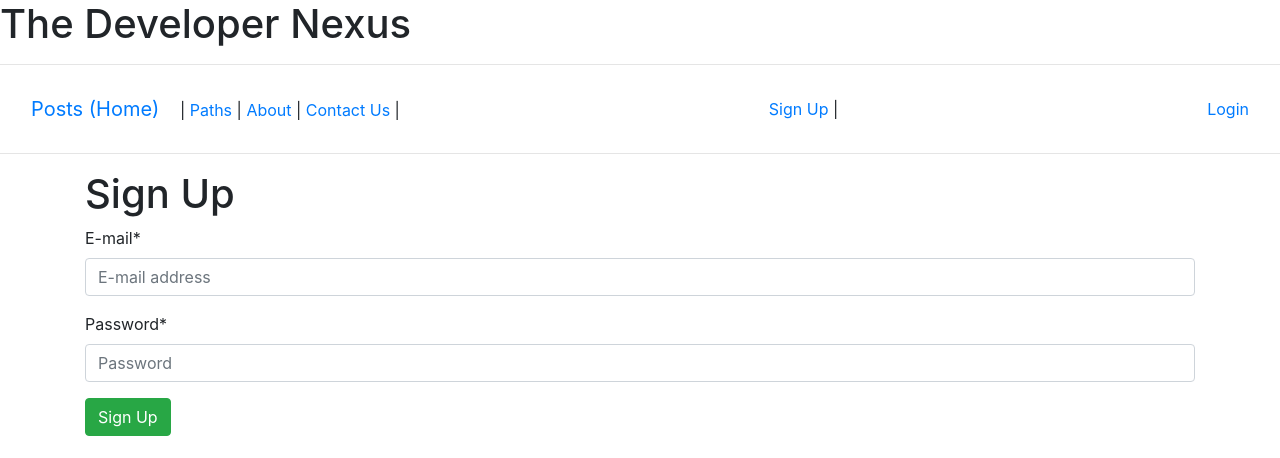
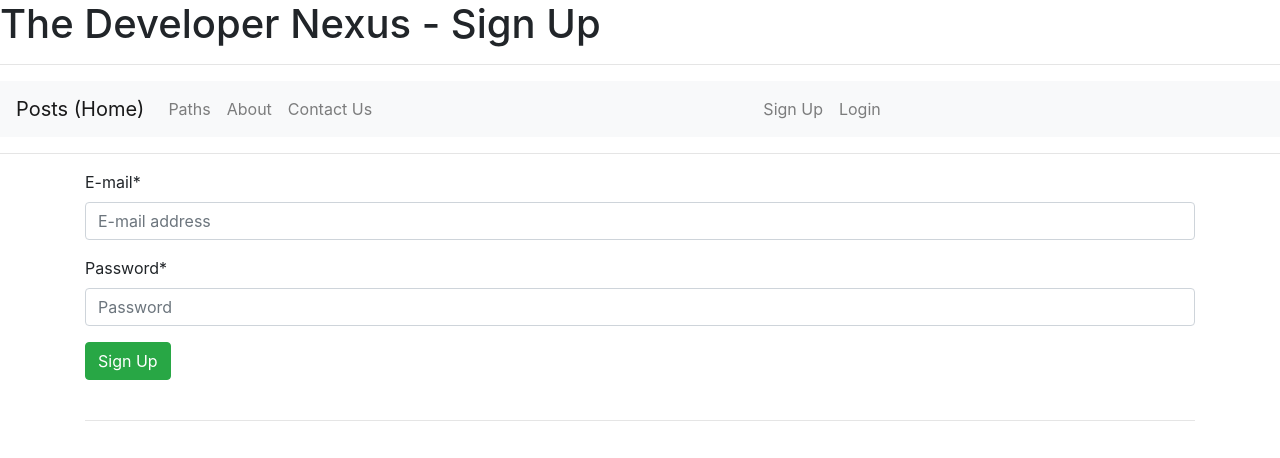
Before and after one commit to sockduct/dusseldorf, a Django app: page /accounts/signup/ in a window 1280 px wide. Shown: the top 458 px of the page. Run offline with Django 3.2, Linux system fonts and the light colour scheme; parts of the project's set-up code (start-up, migrations or seed data) failed here and were passed over; some libraries are stand-ins or nearby versions.

Commit message:
Update:  Fix menus in base template, tweak login/signup templates

```diff
--- a/templates/account/login.html
+++ b/templates/account/login.html
@@ -1,10 +1,10 @@
 {% extends 'base.html' %}
 {% load crispy_forms_tags %}
 
-{% block title %}Login{% endblock title %}
+{% block title %}The Developer Nexus - Login{% endblock title %}
+{% block header %}The Developer Nexus - Login{% endblock header %}
 
 {% block content %}
-    <h1>Login</h1>
     <form method="post">
         {% csrf_token %}
         {{ form|crispy }}
--- a/templates/account/signup.html
+++ b/templates/account/signup.html
@@ -3,10 +3,10 @@
 {% load crispy_forms_tags %}
 {% load socialaccount %}
 
-{% block title %}Sign Up{% endblock title %}
+{% block title %}The Developer Nexus - Sign Up{% endblock title %}
+{% block header %}The Developer Nexus - Sign Up{% endblock header %}
 
 {% block content %}
-    <h1>Sign Up</h1>
     <form method="post">
         {% csrf_token %}
         {{ form|crispy }}
--- a/templates/base.html
+++ b/templates/base.html
@@ -17,80 +17,81 @@
     <header>
         <h1>{% block header %}The Developer Nexus{% endblock header %}</h1>
         <hr>
-        <nav class="navbar navbar-default">
-            <div class="container-fluid">
-                <!-- Brand and toggle get grouped for better mobile display -->
-                <div class="navbar-header">
+
+        <nav class="navbar navbar-expand-lg navbar-light bg-light">
+        <a class="navbar-brand" href="{% url 'post_list' %}">Posts (Home)</a>
+        <button class="navbar-toggler" type="button" data-toggle="collapse" data-target="#navbarSupportedContent" aria-controls="navbarSupportedContent" aria-expanded="false" aria-label="Toggle navigation">
+            <span class="navbar-toggler-icon"></span>
+        </button>
+
+            <div class="collapse navbar-collapse" id="navbarSupportedContent">
+                <ul class="navbar-nav mr-auto">
+                    <!--<li class="nav-item active">-->
+                    <li class="nav-item">
+                        <!--<a class="nav-link" href="{% url 'path_list' %}">Paths <span class="sr-only">(current)</span></a>-->
+                        <a class="nav-link" href="{% url 'path_list' %}">Paths</a>
+                    </li>
+                    <li class="nav-item">
+                        <a class="nav-link" href="{% url 'about' %}">About</a>
+                    </li>
+                    <li class="nav-item">
+                        <a class="nav-link" href="{% url 'contact' %}">Contact Us</a>
+                    </li>
                     <!--
-                    <button type="button" class="navbar-toggle collapsed" data-toggle="collapse" data-target="#bs-example-navbar-collapse-1" aria-expanded="false">
-                        <span class="sr-only">Toggle navigation</span>
-                        <span class="icon-bar"></span>
-                        <span class="icon-bar"></span>
-                        <span class="icon-bar"></span>
-                    </button>
+                    <li class="nav-item dropdown">
+                        <a class="nav-link dropdown-toggle" href="#" id="navbarDropdown" role="button" data-toggle="dropdown" aria-haspopup="true" aria-expanded="false">
+                        Dropdown
+                        </a>
+                        <div class="dropdown-menu" aria-labelledby="navbarDropdown">
+                        <a class="dropdown-item" href="#">Action</a>
+                        <a class="dropdown-item" href="#">Another action</a>
+                        <div class="dropdown-divider"></div>
+                        <a class="dropdown-item" href="#">Something else here</a>
+                        </div>
+                    </li>
+                    <li class="nav-item">
+                        <a class="nav-link disabled" href="#" tabindex="-1" aria-disabled="true">Disabled</a>
+                    </li>
                     -->
-                    <a class="navbar-brand" href="{% url 'post_list' %}">Posts (Home)</a> |
-                    <a href="{% url 'path_list' %}">Paths</a> |
-                    <a href="{% url 'about' %}">About</a> |
-                    <a href="{% url 'contact' %}">Contact Us</a> |
-                </div>
+                <!--
+                <form class="form-inline my-2 my-lg-0">
+                    <input class="form-control mr-sm-2" type="search" placeholder="Search" aria-label="Search">
+                    <button class="btn btn-outline-success my-2 my-sm-0" type="submit">Search</button>
+                </form>
+                -->
+                </ul>
+                <ul class="navbar-nav mr-auto">
+                    {% if not user.is_authenticated %}
+                        <li class="nav-item">
+                            <a class="nav-link" href="{% url 'account_signup' %}">Sign Up</a>
+                        </li>
+                    {% endif %}
 
-                <!-- Collect the nav links, forms, and other content for toggling -->
-                <!--
-                <div class="collapse navbar-collapse" id="bs-example-navbar-collapse-1">
-                    <ul class="nav navbar-nav">
-                        <li class="active"><a href="#">Link <span class="sr-only">(current)</span></a></li>
-                        <li><a href="#">Link</a></li>
-                        <li class="dropdown">
-                        <a href="#" class="dropdown-toggle" data-toggle="dropdown" role="button" aria-haspopup="true" aria-expanded="false">Dropdown <span class="caret"></span></a>
-                        <ul class="dropdown-menu">
-                            <li><a href="#">Action</a></li>
-                            <li><a href="#">Another action</a></li>
-                            <li><a href="#">Something else here</a></li>
-                            <li role="separator" class="divider"></li>
-                            <li><a href="#">Separated link</a></li>
-                            <li role="separator" class="divider"></li>
-                            <li><a href="#">One more separated link</a></li>
-                        </ul>
+                    {% if user.is_authenticated %}
+                        <li class="nav-item dropdown">
+                            <a class="nav-link dropdown-toggle" href="#" id="navbarDropdown" role="button" data-toggle="dropdown" aria-haspopup="true" aria-expanded="false">
+                                {{ user.username }}
+                            </a>
+                            <div class="dropdown-menu" aria-labelledby="navbarDropdown">
+                                {% if user.is_superuser %}
+                                    <a class="dropdown-item" href="{% url 'admin:index' %}">Admin Site</a>
+                                    <div class="dropdown-divider"></div>
+                                {% endif %}
+
+                                <a class="dropdown-item" href="{% url 'account_email' %}">Manage E-mail Addresses</a>
+                                <a class="dropdown-item" href="{% url 'socialaccount_connections' %}">Manage GitHub Connection</a>
+                                <a class="dropdown-item" href="{% url 'account_change_password' %}">Change Password</a>
+                                <div class="dropdown-divider"></div>
+                                <a class="dropdown-item" href="{% url 'account_logout' %}">Logout</a>
+                            </div>
                         </li>
-                    </ul>
-
-                    <form class="navbar-form navbar-left">
-                        <div class="form-group">
-                        <input type="text" class="form-control" placeholder="Search">
-                        </div>
-                        <button type="submit" class="btn btn-default">Submit</button>
-                    </form>
-                -->
-
-                    <ul class="nav navbar-nav navbar-right">
-                        {% if not user.is_authenticated %}
-                            <li><a href="{% url 'account_signup' %}">Sign Up</a> | </li>
-                        {% endif %}
-                    </ul>
-
-                    <ul class="nav navbar-nav navbar-right">
-                        <li class="dropdown">
-                            {% if user.is_authenticated %}
-                                <a href="#" class="dropdown-toggle" data-toggle="dropdown" role="button" aria-haspopup="true" aria-expanded="false">{{ user.username }}<span class="caret"></span></a>
-                                <ul class="dropdown-menu">
-                                    {% if user.is_superuser %}
-                                        <li><a href="{% url 'admin:index' %}">Admin Site</a></li>
-                                        <li role="separator" class="divider"></li>
-                                    {% endif %}
-                                    <li><a href="{% url 'account_email' %}">Manage E-mail Addresses</a></li>
-                                    <li><a href="{% url 'socialaccount_connections' %}">Manage GitHub Connection</a></li>
-                                    <li><a href="{% url 'account_change_password' %}">Change Password</a></li>
-                                    <li role="separator" class="divider"></li>
-                                    <li><a href="{% url 'account_logout' %}">Logout</a></li>
-                                </ul>
-                            {% else %}
-                                <a href="{% url 'account_login' %}">Login</a>
-                            {% endif %}
+                    {% else %}
+                        <li class="nav-item">
+                            <a class="nav-link" href="{% url 'account_login' %}">Login</a>
                         </li>
-                    </ul>
-                </div><!-- /.navbar-collapse -->
-            </div><!-- /.container-fluid -->
+                    {% endif %}
+                </ul>
+            </div>
         </nav>
 
         {% block subheader %}
```
